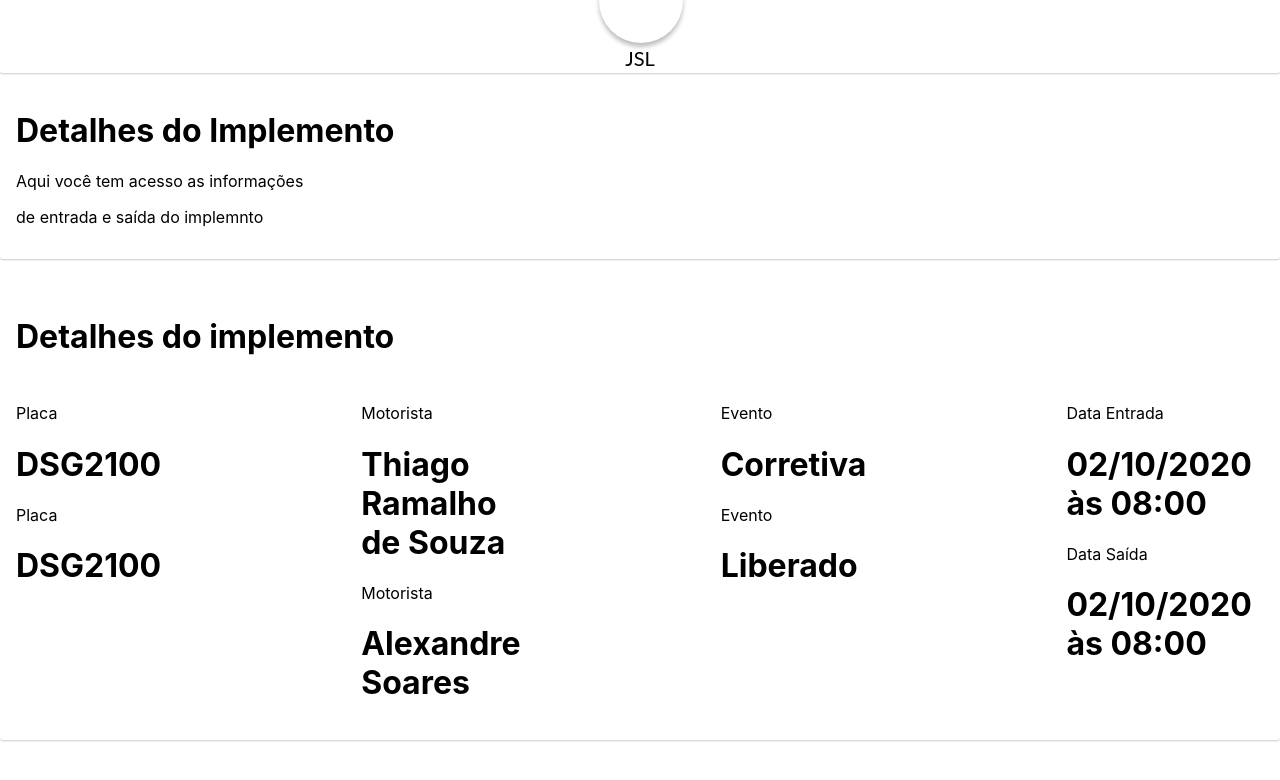
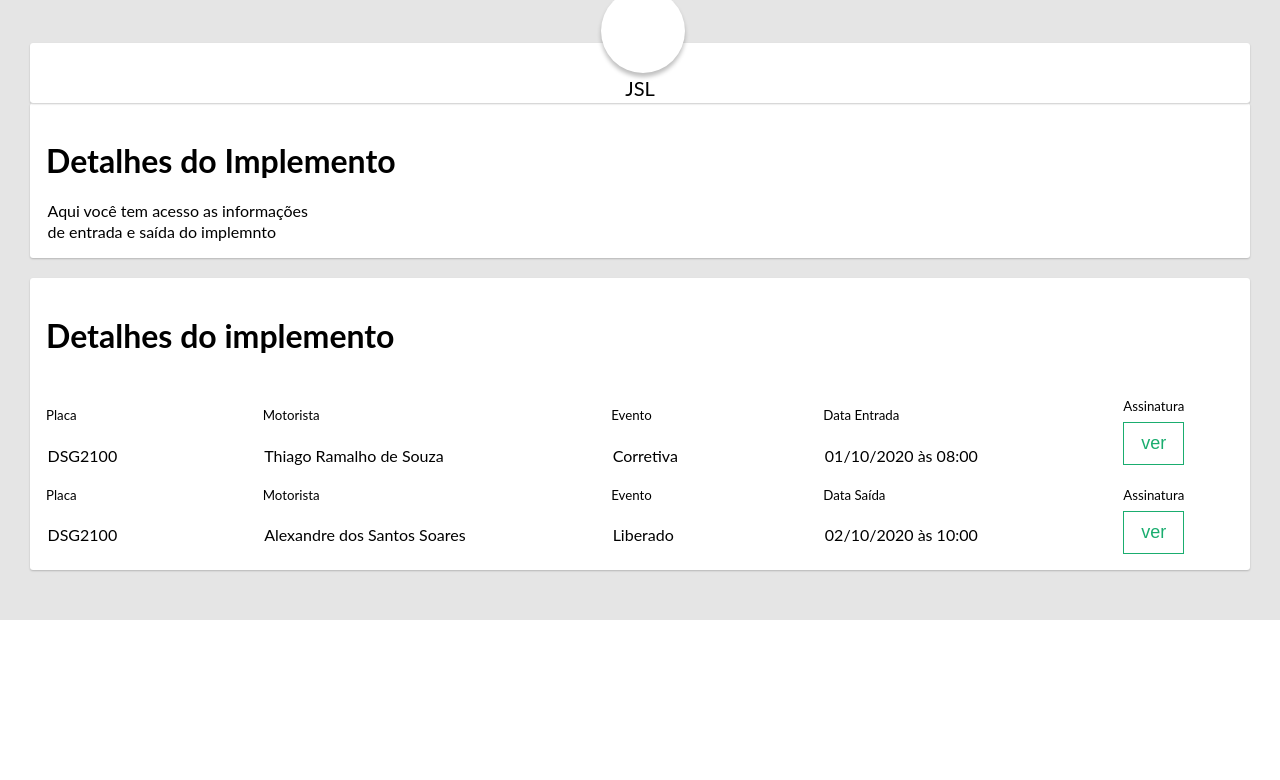
Before and after one commit to JSL-Future/jsl-2.0, a React (Create React App) app: page / in a window 1280 px wide. Shown: the top 780 px of the page. Built offline with nearby package versions, Linux system fonts and the light colour scheme.

Commit message:
Ajustado layout

```diff
--- a/src/Containers/Details/index.js
+++ b/src/Containers/Details/index.js
@@ -1,10 +1,10 @@
 import React from 'react'
-import { Card, Header } from '../../Components'
+import { Button, Card, Header } from '../../Components'
 import Style from './style.module.css'
 
-const Details = () => {
+const Details = (props) => {
   return (
-    <div>
+    <div className={Style.container}>
       <Header />
       <Card>
         <h1>Detalhes do Implemento</h1>
@@ -16,31 +16,49 @@ const Details = () => {
         <h1>Detalhes do implemento</h1>
         <div className={Style.cardDetails}>
           <div>
-            <p>Placa</p>
-            <h1>DSG2100</h1>
-            <p>Placa</p>
-            <h1>DSG2100</h1>
+            <h5>Placa</h5>
+            <p>{props.placa}</p>
+            <h5>Placa</h5>
+            <p>{props.placa}</p>
           </div>
 
           <div>
-            <p>Motorista</p>
-            <h1>Thiago Ramalho de Souza</h1>
-            <p>Motorista</p>
-            <h1>Alexandre Soares</h1>
+            <h5>Motorista</h5>
+            <p>{props.driverRelease}</p>
+            <h5>Motorista</h5>
+            <p>{props.driverExit}</p>
           </div>
 
           <div>
-            <p>Evento</p>
-            <h1>Corretiva</h1>
-            <p>Evento</p>
-            <h1>Liberado</h1>
+            <h5>Evento</h5>
+            <p>{props.event}</p>
+            <h5>Evento</h5>
+            <p>{props.eventExit}</p>
           </div>
 
           <div>
-            <p>Data Entrada</p>
-            <h1>02/10/2020 às 08:00</h1>
-            <p>Data Saída</p>
-            <h1>02/10/2020 às 08:00</h1>
+            <h5>Data Entrada</h5>
+            <p>{props.dateRelease}</p>
+            <h5>Data Saída</h5>
+            <p>{props.dateExit}</p>
+          </div>
+
+          <div className={Style.button}>
+            <h5>Assinatura</h5>
+            <Button
+              action={props.viewSignatureRelease}
+              outline
+            >
+              ver
+            </Button>
+
+            <h5>Assinatura</h5>
+            <Button
+              action={props.viewSignatureExit}
+              outline
+            >
+              ver
+            </Button>
           </div>
         </div>
       </Card>
--- a/src/Containers/Details/style.module.css
+++ b/src/Containers/Details/style.module.css
@@ -1,8 +1,36 @@
+@import '../../assets/css/colors.css';
+
+.container {
+  background-color: var(--mercury-color);
+  font-family: Lato, sans-serif;
+  font-style: normal;
+  padding: 30px;
+}
+
+.container p {
+  margin: 1.5px;
+}
+
+.container > * p, h1 {
+  color: var(--mako-color);
+}
+
 .cardDetails {
   display: flex;
   justify-content: flex-start;
+  align-items: center;
+  white-space: nowrap;
 }
 
-.cardDetails > *{
-  margin: 10px 200px 0 0;
+.cardDetails > * {
+  margin-right: 144px;
 }
+
+.cardDetails h5 {
+  color: var(--storm-gray-color);
+  font-weight: normal;
+}
+
+.button h5 {
+  margin-bottom: 8px;
+}
```
